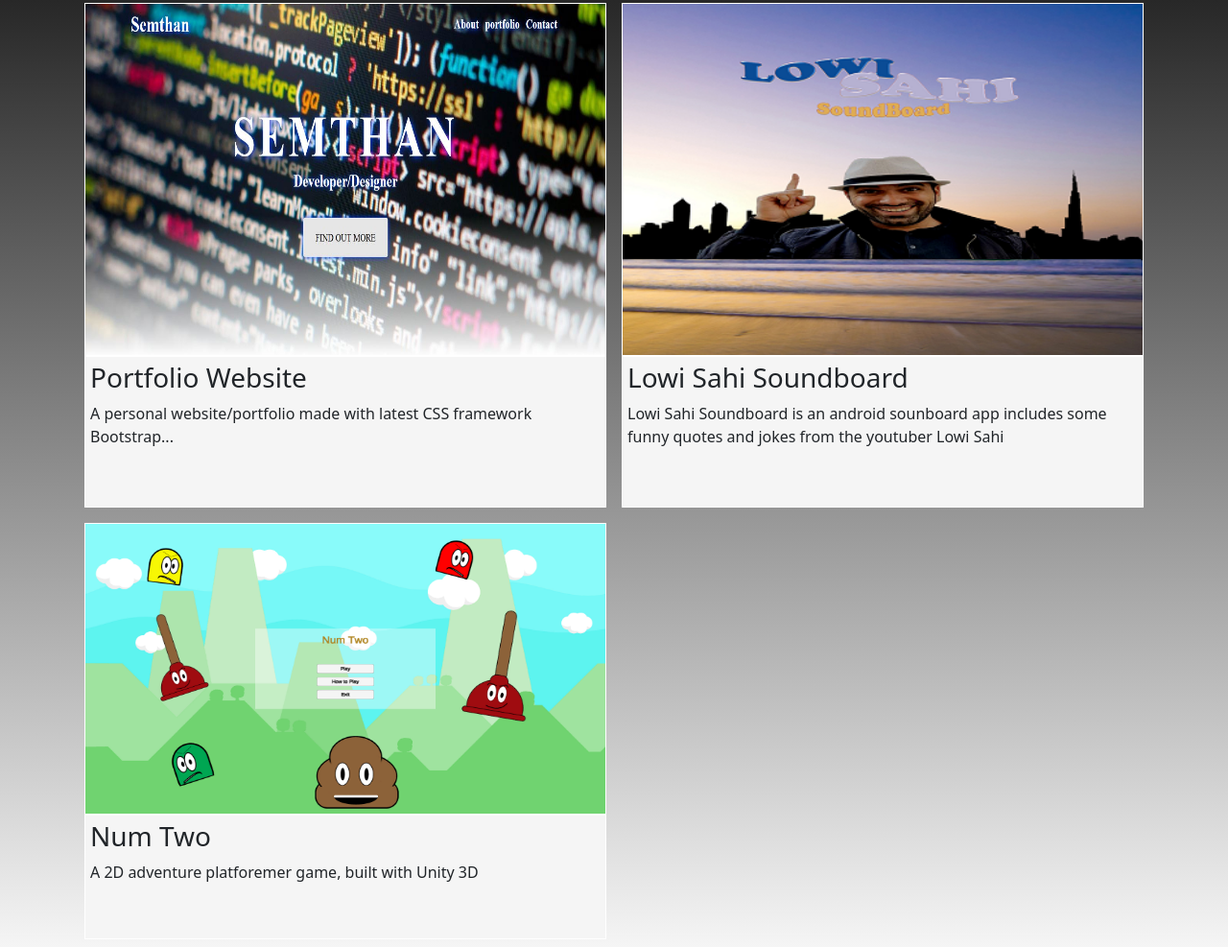
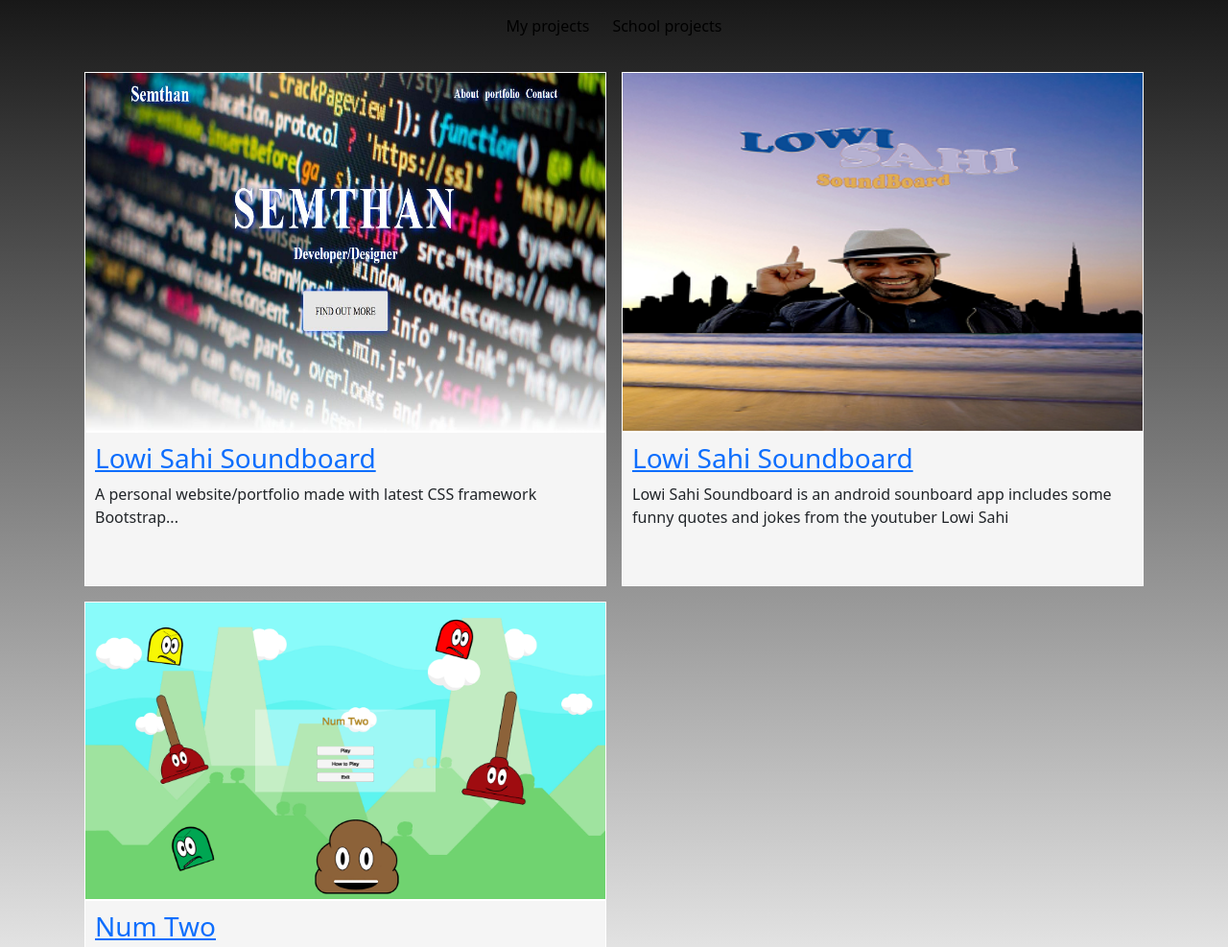
Before and after one commit to Semthan/Portfolio, a website: page index.html in a window 1280 px wide. Shown: the part 1813-2800 px from the top of the page at 96% size. Drawn offline with nearby package versions, Linux system fonts and the light colour scheme.

Commit message:
added links to cards

```diff
--- a/index.html
+++ b/index.html
@@ -20,9 +20,6 @@
 
 <body>
 
-
-  <!-- Header -->
-  <header id="home">
   <nav>
     <div id="myNav" class="overlay">
       <a href="#" id="closebtn" class="closebtn">&times;</a>
@@ -35,6 +32,8 @@
 
     <span id="nav-btn">&#9776; Home</span>
   </nav>
+  <!-- Header -->
+  <header id="home">
     <div class="container h-100">
       <div class="row h-100 align-items-center text-white">
         <div class="col-12 text-center">
@@ -102,22 +101,22 @@
       <div class="my-cards">
         <img src="./media/portfolio.jpg" alt="portfolio photo">
         <div class="card-description">
-          <h3>Portfolio Website</h3>
+          <a href="https://semthan.github.io"><h3>Lowi Sahi Soundboard</h3></a>
           <p>A personal website/portfolio made with latest CSS framework Bootstrap...</p>
         </div>
       </div>
       <div class="my-cards">
         <img src="./media/lowi.png" alt="app photo">
         <div class="card-description">
-          <h3>Lowi Sahi Soundboard</h3>
+          <a href="https://play.google.com/store/apps/details?id=com.semthan.lowisahisoundboard"><h3>Lowi Sahi Soundboard</h3></a>
           <p>Lowi Sahi Soundboard is an android sounboard app includes some funny quotes and jokes from the youtuber
             Lowi Sahi</p>
         </div>
       </div>
       <div class="my-cards">
-        <img src="./media/game.png" alt="">
+        <img src="./media/game.png" alt="Game logo">
         <div class="card-description">
-          <h3>Num Two</h3>
+          <a href="https://simmer.io/@Semthan/num-two"><h3>Num Two</h3></a>
           <p>A 2D adventure platforemer game, built with Unity 3D</p>
         </div>
       </div>
--- a/style/main.scss
+++ b/style/main.scss
@@ -321,7 +321,7 @@
   .card-description {
     width: 100%;
     height: 30%;
-    padding: 5px;
+    padding: 10px;
     border: 1px solid white;
     background-color: whitesmoke;
   }
```
Also changed, not shown: style/main.css, 1 other file. Lines whose indentation alone changed are shown as unchanged.
